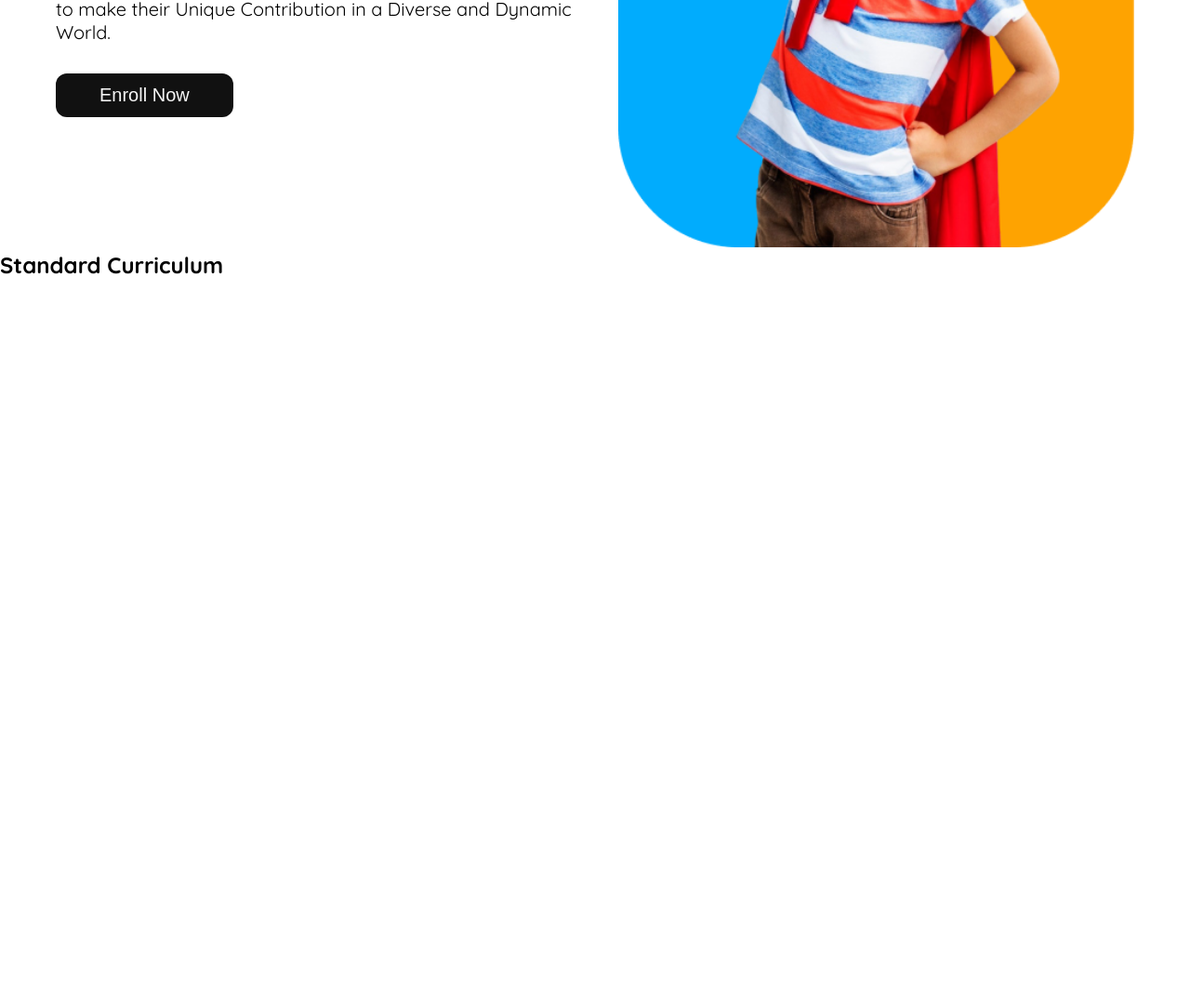
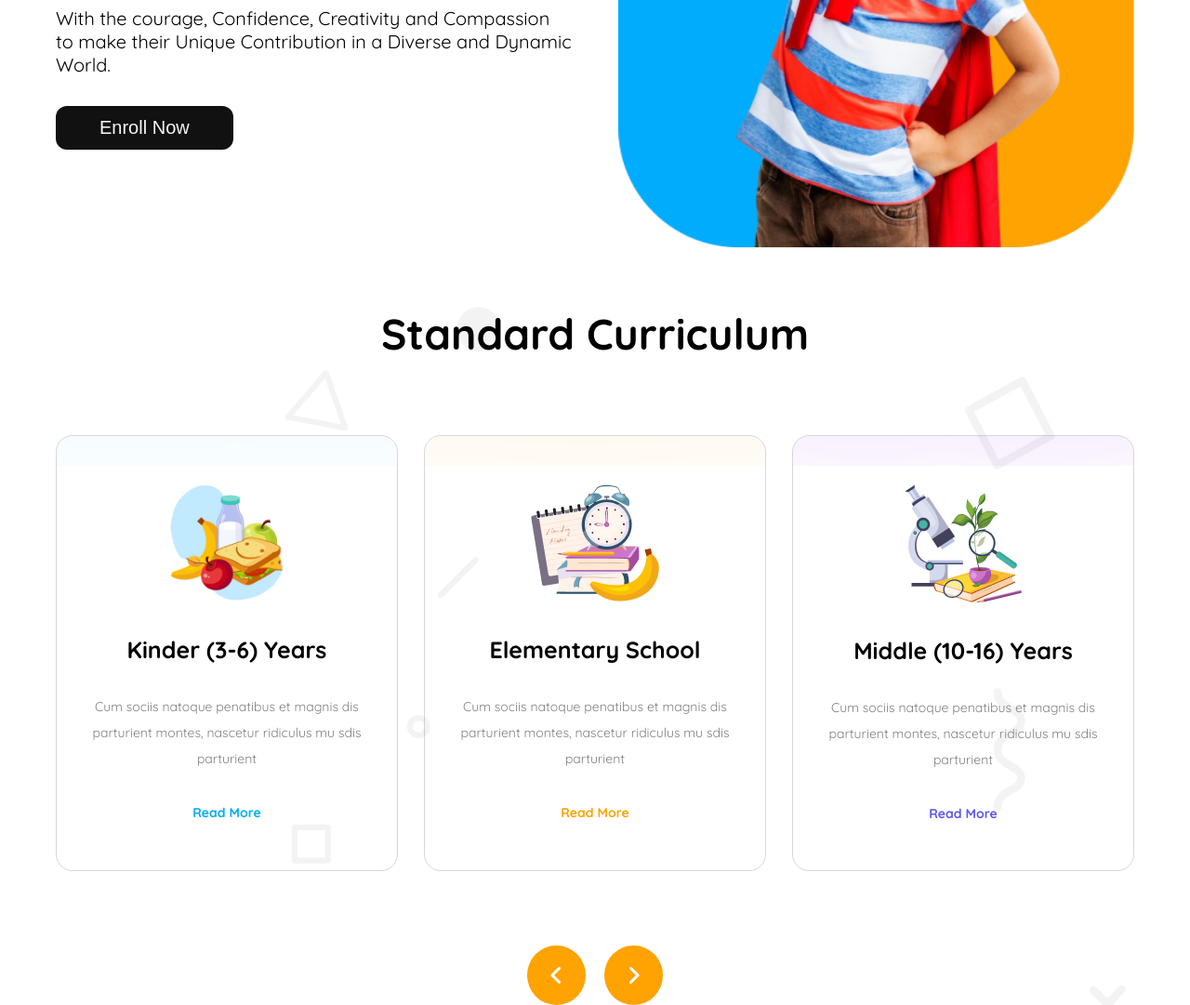
Before and after one commit to abubakar-wxy/kindergarten_school, a plain HTML site: page index.html in a window 1280 px wide. Shown: the part 516-1597 px from the top of the page at 93% size. Before the commit the page ends 816 px from the top, so only its background shows below. Drawn offline with Linux system fonts and the light colour scheme.

Commit message:
banner section done

```diff
--- a/index.html
+++ b/index.html
@@ -41,18 +41,70 @@
             </nav>
             <section class="banner_section">
                 <div class="banner_text">
-                    <h1><span>Empowering</span><br>students from small age <span class="heading_span_2">towards vision</span></h1>
-                    <p>With the courage, Confidence, Creativity and Compassion to make their Unique Contribution in a Diverse and Dynamic World.</p>
+                    <h1>
+                        <span>Empowering</span><br />students from small age
+                        <br><span class="heading_span_2">towards vision</span>
+                    </h1>
+                    <p>
+                        With the courage, Confidence, Creativity and Compassion
+                        to make their Unique Contribution in a Diverse and
+                        Dynamic World.
+                    </p>
                     <button>Enroll Now</button>
                 </div>
                 <div class="banner_img">
-                    <img src="assets/hero-kids.png" alt="">
+                    <img src="assets/hero-kids.png" alt="" />
                 </div>
             </section>
         </header>
         <main>
             <section class="curriculum_section">
-                <h1>Standard Curriculum</h1>
+                <div class="curriculum_raper">
+                    <h1>Standard Curriculum</h1>
+
+                    <div class="curriculum_card_parent">
+
+                        <div class="kinder_cart">
+                            <img src="assets/kinder.png" alt="" />
+                            <h3>Kinder (3-6) Years</h3>
+                            <p>
+                                Cum sociis natoque penatibus et magnis dis
+                                parturient montes, nascetur ridiculus mu sdis
+                                parturient
+                            </p>
+                            <span>Read More</span>
+                        </div>
+
+                        <div class="elementary_cart">
+                            <img src="assets/elementary.png" alt="" />
+                            <h3>Elementary School</h3>
+                            <p>
+                                Cum sociis natoque penatibus et magnis dis
+                                parturient montes, nascetur ridiculus mu sdis
+                                parturient
+                            </p>
+                            <span>Read More</span>
+                        </div>
+
+                        <div class="middle_cart">
+                            <img src="assets/middle.png" alt="" />
+                            <h3>Middle (10-16) Years</h3>
+                            <p>
+                                Cum sociis natoque penatibus et magnis dis
+                                parturient montes, nascetur ridiculus mu sdis
+                                parturient
+                            </p>
+                            <span>Read More</span>
+                        </div>
+
+                    </div>
+
+                    <div class="curriculum_arrow">
+                        <i class="fa-solid fa-angle-left"></i>
+                        <i class="fa-solid fa-angle-right"></i>
+                    </div>
+
+                </div>
             </section>
         </main>
         <footer></footer>
--- a/styels/responsive.css
+++ b/styels/responsive.css
@@ -25,6 +25,56 @@
     .nav_three_dot i {
         font-size: 32px;
     }
+
+    /* ============================== */
+    /* banner section */
+    .banner_section {
+        display: flex;
+        flex-direction: column-reverse;
+        width: calc(100% - 30px);
+        text-align: center;
+        padding: 25px 15px;
+    }
+    .banner_text {
+        margin-top: 50px;
+    }
+    .banner_text > h1 {
+        font-size: 46px;
+    }
+    .banner_text > p {
+        width: 80%;
+        font-size: 20px;
+        margin: 32px auto;
+    }
+
+    /* ============================== */
+
+
+    /* ============================== */
+    /* curriculum section */
+
+    .curriculum_raper {
+        width: 100%;
+    }
+    .curriculum_arrow {
+        display: none;
+    }
+    .curriculum_card_parent {
+        display: flex;
+        flex-direction: column;
+    }
+    .curriculum_raper h1 {
+        font-size: 46px;
+    }
+    .curriculum_card_parent > div {
+        margin: 0px 15px;
+        margin-bottom: 30px;
+        width: calc(100% - 84px);
+    }
+
+    /* ============================== */
+
+
 }
 
 /* Mobile responsive */
@@ -77,12 +127,27 @@
 
     /* ============================== */
 
+    /* ============================== */
+    /* curriculum section */
+
+    .curriculum_raper {
+        width: 100%;
+    }
+    .curriculum_arrow {
+        display: none;
+    }
+    .curriculum_card_parent {
+        display: flex;
+        flex-direction: column;
+    }
+    .curriculum_raper h1 {
+        font-size: 32px;
+    }
+    .curriculum_card_parent > div {
+        margin: 0px 15px;
+        margin-bottom: 30px;
+        width: calc(100% - 84px);
+    }
 
     /* ============================== */
-
-
-
-    /* ============================== */
-
-
 }
--- a/styels/styles.css
+++ b/styels/styles.css
@@ -1,7 +1,7 @@
 /* font family Quick */
 @import url("https://fonts.googleapis.com/css2?family=Fira+Sans:ital,wght@0,100;0,200;0,300;0,400;0,500;0,600;0,700;0,800;0,900;1,100;1,200;1,300;1,400;1,500;1,600;1,700;1,800;1,900&family=Quicksand:wght@300..700&display=swap");
 
-*{
+* {
     margin: 0px;
     padding: 0px;
 }
@@ -92,20 +92,20 @@ nav {
 .banner_text {
     width: 100%;
 }
-.banner_text >h1{
+.banner_text > h1 {
     font-size: 3.5rem;
 }
-.banner_text h1 :nth-child(1){
+.banner_text h1 :nth-child(1) {
     color: var(--orange);
 }
-.heading_span_2{
+.heading_span_2 {
     color: var(--sky-lue);
 }
-.banner_text >p{
+.banner_text > p {
     font-size: 1.25rem;
     margin: 32px 0px;
 }
-.banner_text >button{
+.banner_text > button {
     font-size: 1.25rem;
     padding: 12px 47px;
     border: none;
@@ -114,19 +114,102 @@ nav {
     border-radius: 12px;
     cursor: pointer;
 }
-.banner_img{
+.banner_img {
     width: 100%;
 }
-.banner_img img{
+.banner_img img {
     width: 100%;
 }
 
 /* =============================== */
 
+/* =============================== */
+/* Curriculum */
+.curriculum_section {
+    background-image: url("/assets/bg.png");
+    background-repeat: no-repeat;
 
+}
+.curriculum_raper {
+    width: 1160px;
+    margin: 0px auto;
+
+}
+.curriculum_raper h1 {
+    font-size: 46px;
+    text-align: center;
+    margin-top: 60px ;
+    margin-bottom: 80px ;
+}
+.curriculum_card_parent{
+    display: flex;
+    justify-content: space-between;
+    column-gap: 28px;
+    margin-bottom: 80px;
+}
+.curriculum_card_parent >div{
+    border-radius: 18px;
+    border: 1px solid rgba(0, 0, 0, 0.158);
+    text-align: center;
+    padding: 52px 26px;
+}
+
+.curriculum_card_parent div >h3{
+    font-size: 25px;
+    margin: 32px 0px;
+}
+.curriculum_card_parent div >p{
+    font-size: 14px;
+    line-height: 28px;
+    color: #808080;
+    margin-bottom: 33px;
+}
+.curriculum_card_parent div >span{
+    font-size: 14px;
+    font-weight: bold;
+    cursor: pointer;
+}
+
+.kinder_cart{
+    box-shadow: inset 0px 100px 200px -200px rgba(100,200,255,1);
+}
+.kinder_cart img{
+    height: 126px;
+}
+.kinder_cart span{
+    color: var(--sky-lue);
+}
+.elementary_cart {
+    box-shadow: inset 0px 100px 200px -200px rgba(240,170,0,1);
+}
+.elementary_cart span{
+    color: var(--orange);
+}
+.middle_cart {
+    box-shadow: inset 0px 100px 200px -200px rgba(135,0,255,1);
+}
+.middle_cart span{
+    color: var(--blue-violet);
+}
+
+.curriculum_arrow{
+    text-align: center;
+
+}
+.curriculum_arrow i:nth-child(1){
+    margin-right: 8px;
+}
+.curriculum_arrow i:nth-child(2){
+    margin-left: 8px;
+}
+.curriculum_arrow i{
+    background-color: var(--orange);
+    font-size: 24px;
+    border-radius: 100%;
+    padding: 20px 23.75px;
+    font-weight: bold;
+    color: white;
+    cursor: pointer;
+}
 
 /* =============================== */
-        /* Curriculum */
-
-
-/* =============================== */
```
